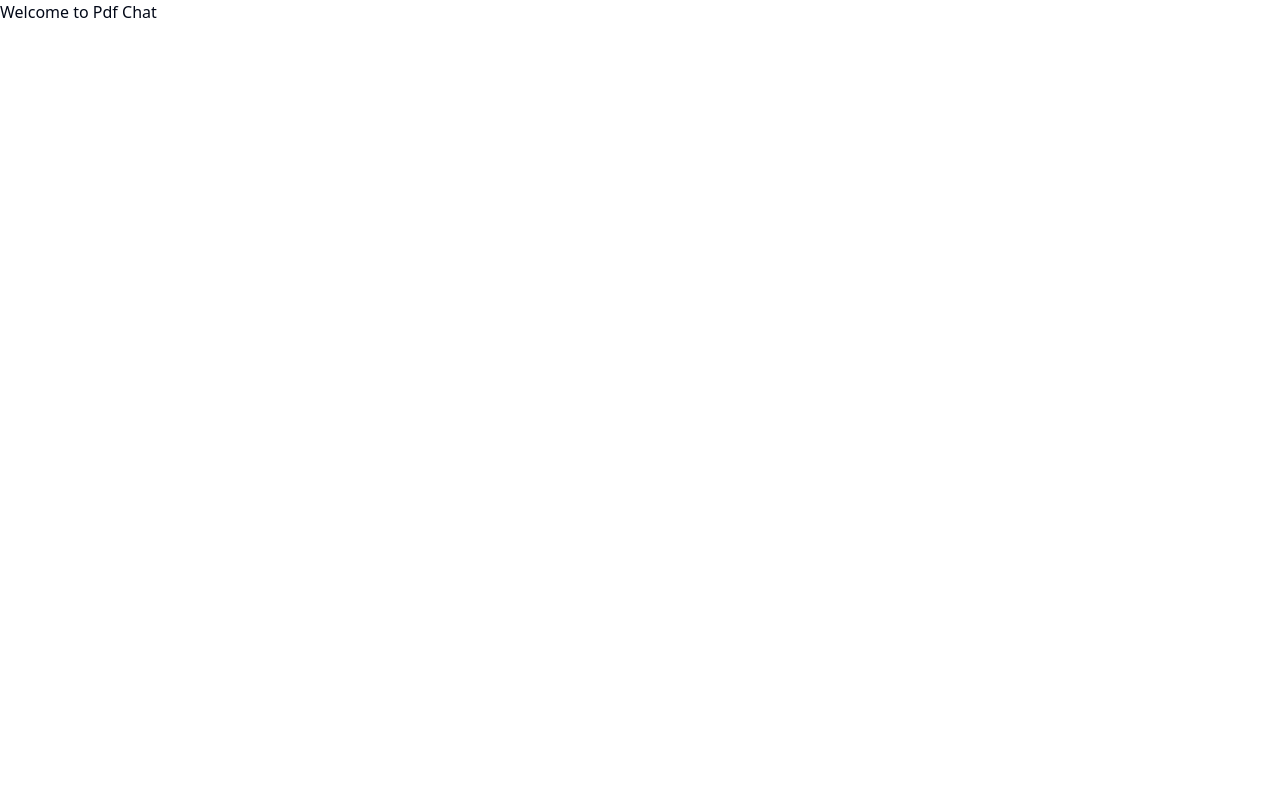
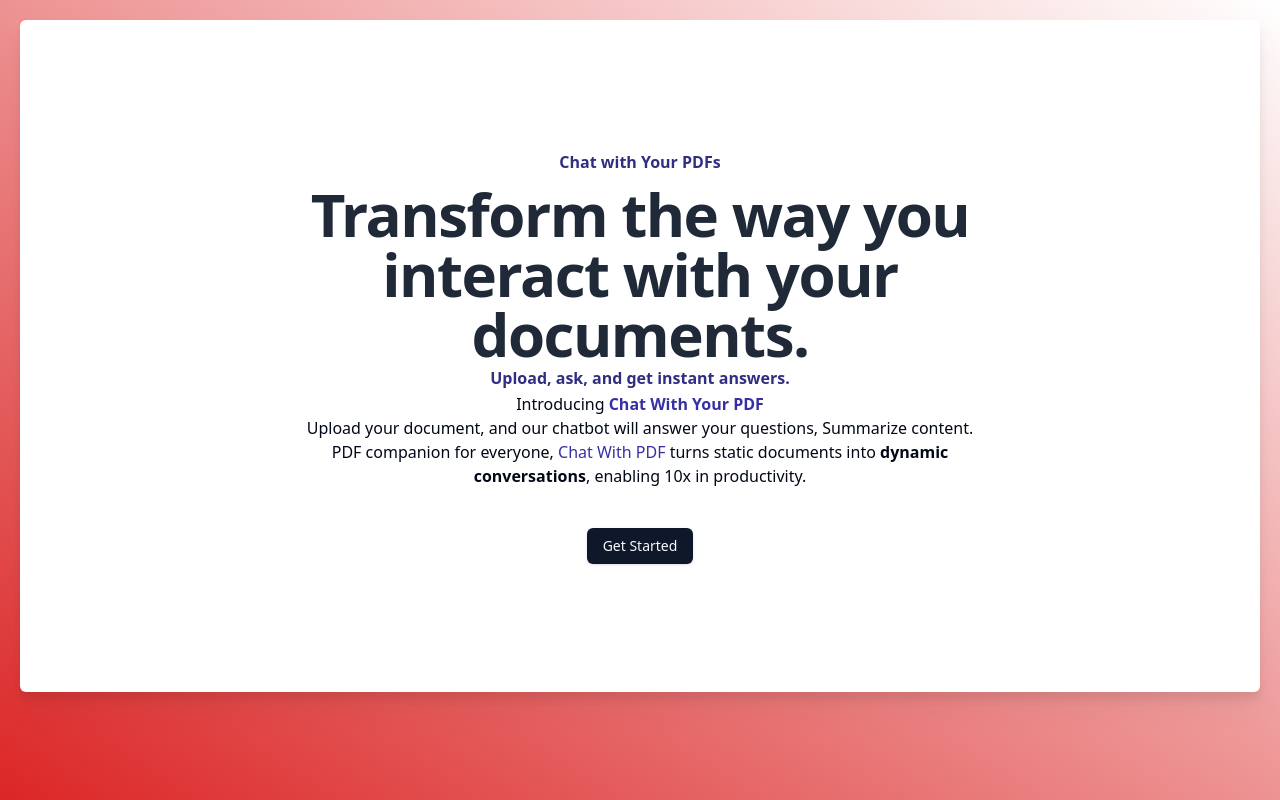
Before and after one commit to luch91/PDF_Chat_App, a Next.js app: page / in a window 1280 px wide. Built offline with nearby package versions, Linux system fonts and the light colour scheme.

Commit message:
resolved image selector errors

```diff
--- a/app/layout.tsx
+++ b/app/layout.tsx
@@ -9,7 +9,10 @@ export default function RootLayout({
   return (
     <ClerkProvider>
       <html lang="en">
-        <body>{children}</body>
+        <body className ='min-h-screen overflow-hdden flex
+        flex-col'>
+          {children}
+          </body>
       </html>
     </ClerkProvider>
   );
--- a/app/page.tsx
+++ b/app/page.tsx
@@ -1,3 +1,4 @@
+import { Button } from "@/components/ui/button";
 import { GlobeIcon } from "@radix-ui/react-icons";
 import {
   BrainCogIcon,
@@ -6,6 +7,7 @@ import {
   ServerCogIcon,
   ZapIcon,
 } from "lucide-react";
+import Link from "next/link";
 
 const features = [
   {
@@ -44,9 +46,39 @@ const features = [
 
 export default function Home() {
   return (
-    <main className="bg-gradient-to-bl from via-orange-50 to to-blue-600">
-      <div>
-        <div>Welcome to Pdf Chat</div>
+    <main className="flex-1 overflow-scroll p-2 lg:p-5 bg-gradient-to-bl from-white to to-red-600">
+      <div className="bg-white py-24 sm:py-32 rounded-md drop-shadow-xl">
+        <div className="flex flex-col justify-center items-center mx-auto
+        max-w-7xl px-6 lg:px-8">
+          <div className="mx-auto max-w-2xl sm:text-center">
+            <h1 className="text-base font-semibold leading-7
+            text-indigo-900">
+              Chat with Your PDFs
+            </h1>
+            <p className="mt-2 text-3xl font-bold tracking-tight
+            text-gray-800 sm:text-6xl">
+               Transform the way you interact with your documents.
+            </p>
+            <h1 className="text-base font-semibold leading-7
+            text-indigo-900">
+              Upload, ask, and get instant answers.
+            </h1>
+            <p>
+              Introducing{" "}
+              <span className="font-bold text-indigo-800">Chat With Your PDF</span>
+              <br /> Upload your document, and our chatbot will answer your questions, Summarize content.
+               PDF companion for everyone, <span className="text-indigo-800">
+                Chat With PDF
+               </span>{" "}
+               turns static documents into{" "}
+               <span className="font-bold">dynamic conversations</span>,
+               enabling 10x in productivity.
+            </p>
+          </div>
+          <Button asChild className="mt-10">
+            <Link href="/dashboard">Get Started</Link>
+          </Button>
+        </div>
       </div>
     </main>
   );
```
